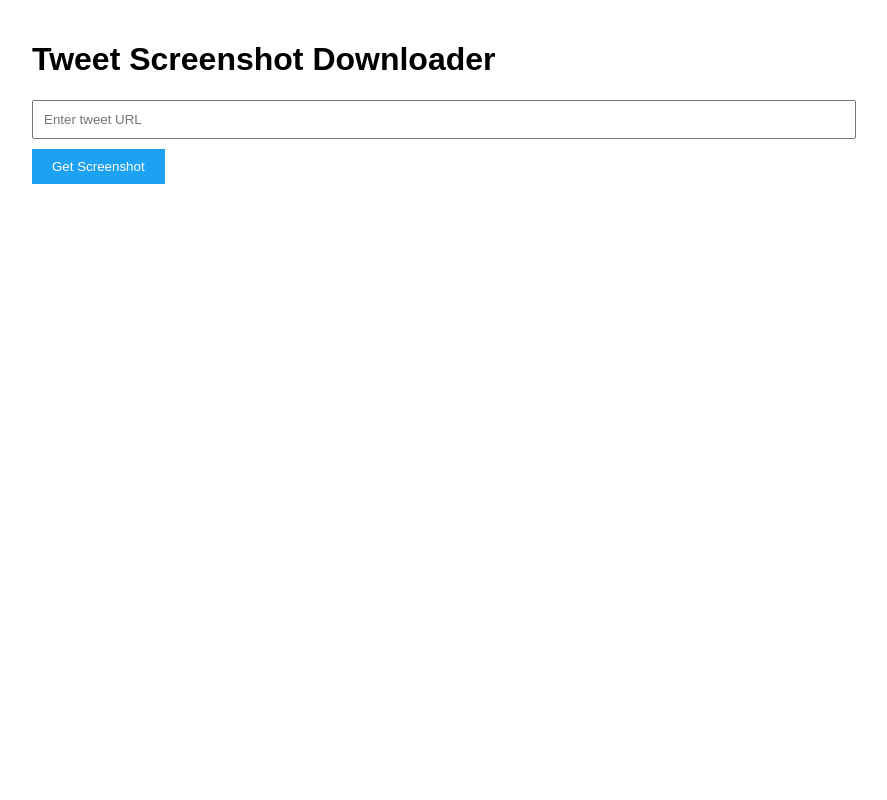
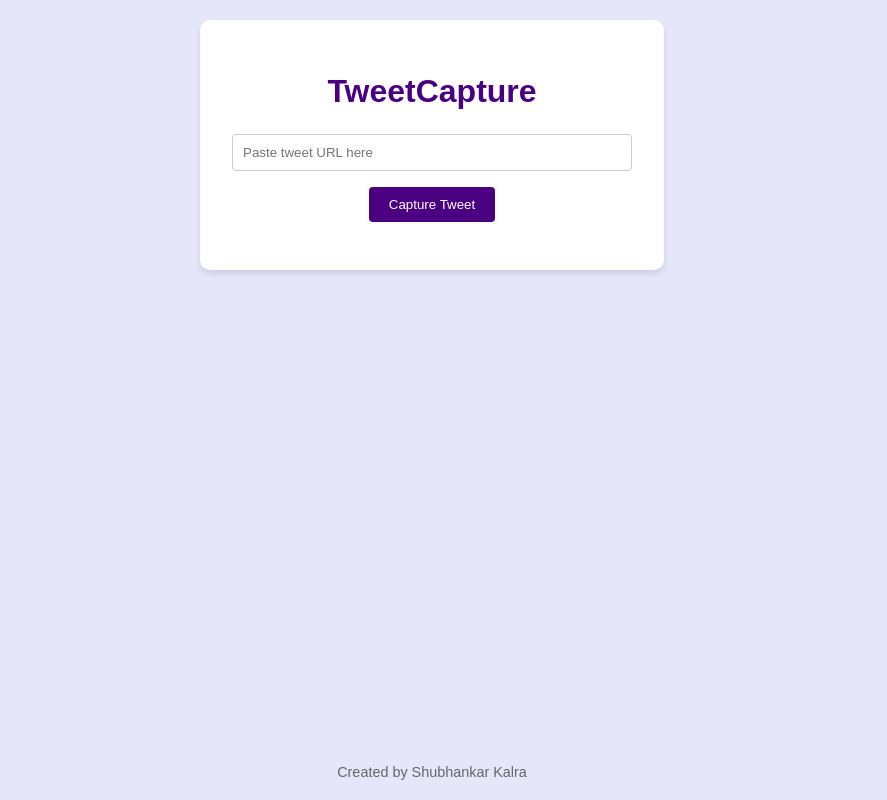
Before and after one commit to shubhankarkalra/packet-tweet, a plain HTML site: page static/index.html in a window 1280 px wide. Shown: the whole page, without its empty margins (208-1095 px from the left). Drawn offline with Linux system fonts and the light colour scheme.

Commit message:
UI/UX Minor Changes
more user friendly

```diff
--- a/static/index.html
+++ b/static/index.html
@@ -3,42 +3,83 @@
 <head>
     <meta charset="UTF-8">
     <meta name="viewport" content="width=device-width, initial-scale=1.0">
-    <title>Tweet Screenshot Downloader</title>
+    <title>TweetCapture</title>
     <style>
         body {
-            font-family: Arial, sans-serif;
-            max-width: 800px;
-            margin: 0 auto;
+            font-family: 'Arial', sans-serif;
+            background-color: #E6E6FA; /* Light lilac */
+            display: flex;
+            flex-direction: column;
+            justify-content: center;
+            align-items: center;
+            min-height: 100vh;
+            margin: 0;
             padding: 20px;
+            box-sizing: border-box;
+        }
+        .container {
+            background-color: white;
+            padding: 2rem;
+            border-radius: 10px;
+            box-shadow: 0 4px 6px rgba(0, 0, 0, 0.1);
+            text-align: center;
+            max-width: 400px;
+            width: 100%;
+            margin-bottom: 2rem;
+        }
+        h1 {
+            color: #4B0082; /* Indigo */
+            margin-bottom: 1.5rem;
         }
         input[type="text"] {
             width: 100%;
             padding: 10px;
-            margin-bottom: 10px;
+            margin-bottom: 1rem;
+            border: 1px solid #ccc;
+            border-radius: 4px;
+            box-sizing: border-box;
         }
         button {
             padding: 10px 20px;
-            background-color: #1DA1F2;
+            background-color: #4B0082; /* Indigo */
             color: white;
             border: none;
+            border-radius: 4px;
             cursor: pointer;
+            transition: background-color 0.3s;
+        }
+        button:hover {
+            background-color: #3D0069; /* Darker indigo */
         }
         #status {
-            margin-top: 20px;
+            margin-top: 1rem;
+            font-weight: bold;
+        }
+        .footer {
+            text-align: center;
+            color: #666;
+            font-size: 0.9rem;
+            margin-top: auto;
         }
     </style>
 </head>
 <body>
-    <h1>Tweet Screenshot Downloader</h1>
-    <input type="text" id="tweetUrl" placeholder="Enter tweet URL">
-    <button onclick="getScreenshot()">Get Screenshot</button>
-    <div id="status"></div>
+    <div class="container">
+        <h1>TweetCapture</h1>
+        <input type="text" id="tweetUrl" placeholder="Paste tweet URL here">
+        <button onclick="getScreenshot()">Capture Tweet</button>
+        <div id="status"></div>
+    </div>
+
+    <div class="footer">
+        Created by Shubhankar Kalra
+    </div>
 
     <script>
         function getScreenshot() {
             const tweetUrl = document.getElementById('tweetUrl').value;
             const statusDiv = document.getElementById('status');
-            statusDiv.textContent = 'Processing...';
+            statusDiv.textContent = 'Capturing tweet...';
 
             // Extract tweet ID from URL
             const tweetId = tweetUrl.split('/').pop().split('?')[0];
@@ -46,7 +87,7 @@
             fetch(`/api/tweet/${tweetId}/screenshot`)
                 .then(response => {
                     if (!response.ok) {
-                        throw new Error('Network response was not ok');
+                        throw new Error('Failed to capture tweet');
                     }
                     return response.blob();
                 })
@@ -59,7 +100,7 @@
                     document.body.appendChild(a);
                     a.click();
                     window.URL.revokeObjectURL(url);
-                    statusDiv.textContent = 'Screenshot downloaded!';
+                    statusDiv.textContent = 'Tweet captured and downloaded!';
                 })
                 .catch(error => {
                     console.error('Error:', error);
```
